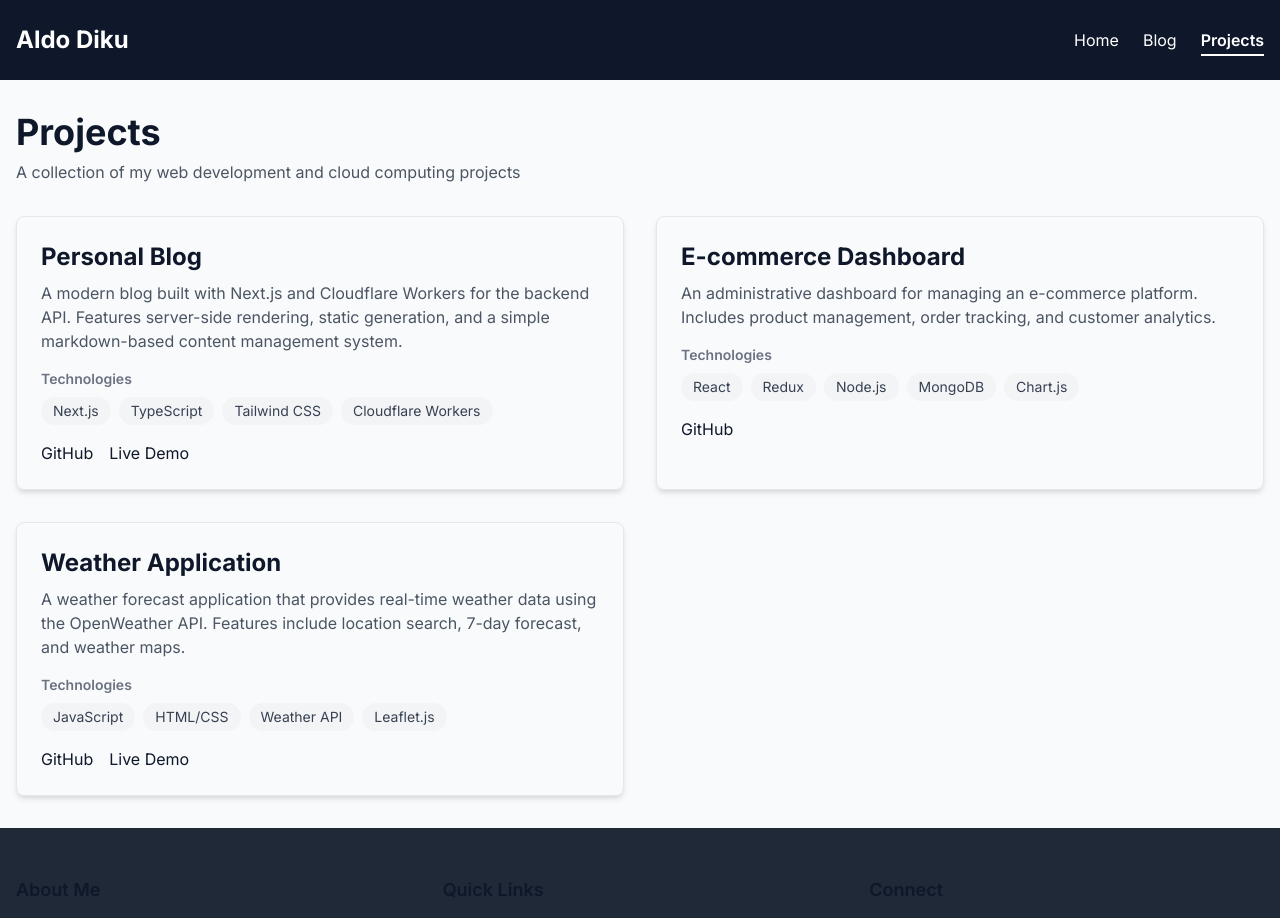
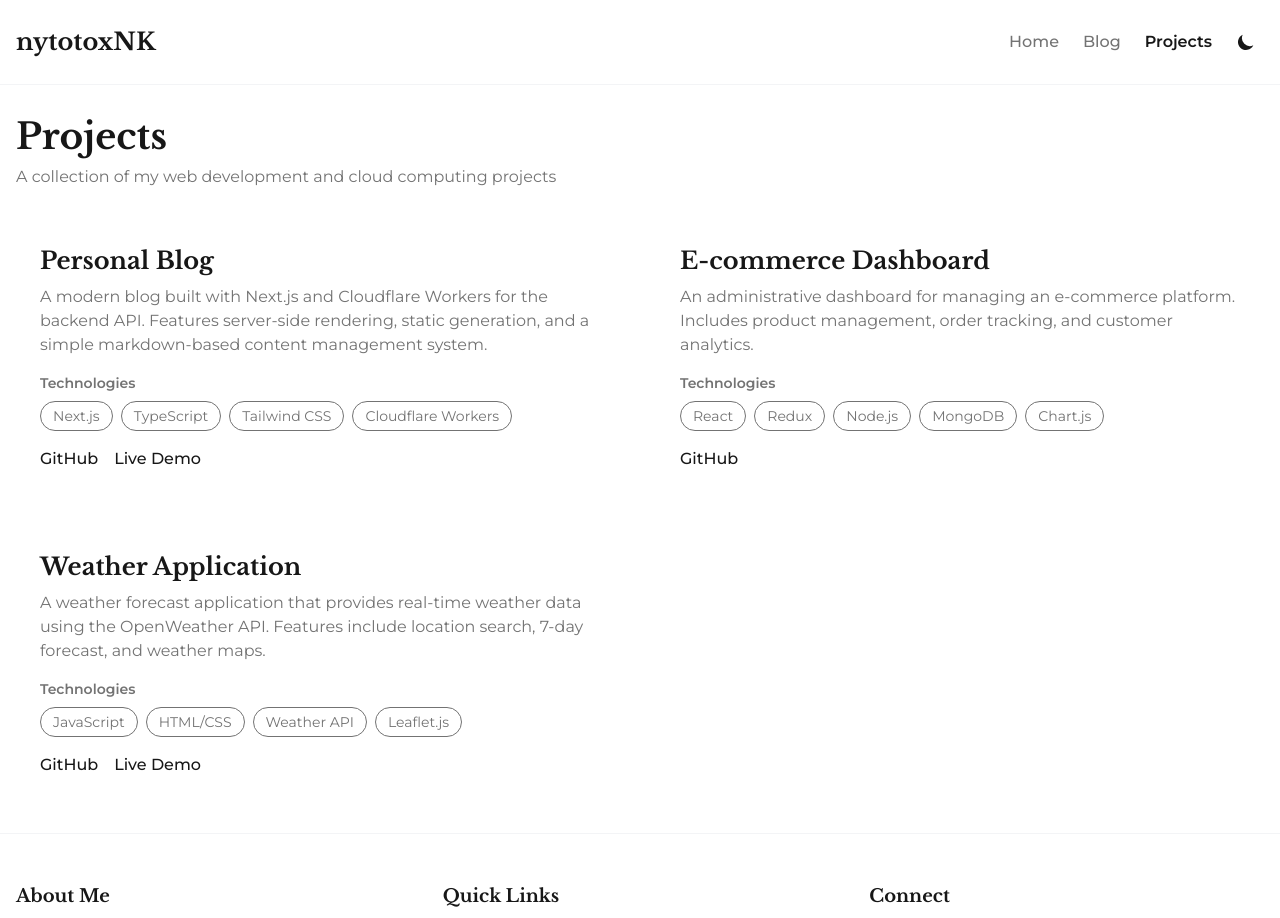
Before and after one commit to NonCaptiosus/nytotoxnk, a Next.js app: page /projects in a window 1280 px wide. Shown: the top 918 px of the page. Built offline with nearby package versions, Linux system fonts and the light colour scheme.

Commit message:
best state of the blog yet

```diff
--- a/package.json
+++ b/package.json
@@ -17,6 +17,7 @@
     "itty-router": "^5.0.18",
     "next": "^14.0.4",
     "next-auth": "^4.24.4",
+    "next-themes": "^0.4.6",
     "react": "^18.2.0",
     "react-dom": "^18.2.0",
     "react-markdown": "^9.0.1",
--- a/src/app/layout.tsx
+++ b/src/app/layout.tsx
@@ -1,15 +1,24 @@
-"use client"
-
 import '../styles/globals.css';
 import type { Metadata } from 'next';
-import { Inter } from 'next/font/google';
+import { Libre_Baskerville, Montserrat } from 'next/font/google';
 import Header from '../components/Header';
 import Footer from '../components/Footer';
+import { ThemeProvider } from '../components/ThemeProvider';
 
-const inter = Inter({ subsets: ['latin'] });
+const libre = Libre_Baskerville({
+  weight: ['400', '700'],
+  subsets: ['latin'],
+  variable: '--font-libre'
+});
+
+const montserrat = Montserrat({
+  weight: ['400', '500', '600', '700'],
+  subsets: ['latin'],
+  variable: '--font-montserrat'
+});
 
 export const metadata: Metadata = {
-  title: 'Personal Blog',
+  title: 'nytotoxNK Blog',
   description: 'A personal blog built with Next.js and Cloudflare',
 };
 
@@ -19,8 +28,9 @@ export default function RootLayout({
   children: React.ReactNode;
 }) {
   return (
-    <html lang="en">
-      <body className={inter.className}>
+    <html lang="en" suppressHydrationWarning>
+      <body className={`${libre.variable} ${montserrat.variable} font-sans`}>
+        <ThemeProvider attribute="class" defaultTheme="system" enableSystem>
           <div className="min-h-screen flex flex-col">
             <Header />
             <main className="flex-grow container mx-auto px-4 py-8">
@@ -28,6 +38,7 @@ export default function RootLayout({
             </main>
             <Footer />
           </div>
+        </ThemeProvider>
       </body>
     </html>
   );
--- a/src/app/page.tsx
+++ b/src/app/page.tsx
@@ -5,22 +5,22 @@ export default async function Home() {
   const posts = await fetchPosts();
 
   return (
-    <div className="space-y-8">
-      <section className="bg-primary text-white p-8 rounded-lg shadow-md">
-        <h1 className="text-4xl font-bold mb-4">Welcome to My Personal Blog</h1>
-        <p className="text-xl mb-6">
+    <div className="space-y-12">
+      <section className="p-8">
+        <h1 className="text-4xl font-bold mb-4 font-serif text-primary dark:text-text-dark">Welcome to My Blog</h1>
+        <p className="text-xl mb-6 text-secondary dark:text-accent-dark">
           Exploring web development, cloud technologies, and more.
         </p>
         <div className="flex gap-4">
           <Link
             href="/blogs"
-            className="bg-white text-primary px-6 py-2 rounded font-semibold hover:bg-gray-100 transition-colors"
+            className="bg-primary text-white px-6 py-2 rounded hover:bg-opacity-90 transition-colors dark:bg-accent-dark dark:text-background-dark"
           >
             Read Blog
           </Link>
           <Link
             href="/projects"
-            className="border border-white px-6 py-2 rounded font-semibold hover:bg-white hover:text-primary transition-colors"
+            className="border border-primary text-primary px-6 py-2 rounded hover:bg-gray-50 transition-colors dark:border-accent-dark dark:text-text-dark dark:hover:bg-neutral-800"
           >
             View Projects
           </Link>
@@ -29,10 +29,10 @@ export default async function Home() {
 
       <section>
         <div className="flex justify-between items-center mb-6">
-          <h2 className="text-3xl font-bold">Latest Posts</h2>
+          <h2 className="text-3xl font-bold font-serif text-primary dark:text-text-dark">Latest Posts</h2>
           <Link
             href="/blogs"
-            className="text-primary hover:underline font-medium"
+            className="text-primary hover:underline font-medium dark:text-accent-dark"
           >
             View All
           </Link>
@@ -41,34 +41,32 @@ export default async function Home() {
         <div className="grid grid-cols-1 md:grid-cols-2 lg:grid-cols-3 gap-6">
           {posts && posts.length > 0 ? (
             posts.slice(0, 3).map((post: Post) => (
-              <div key={post.id} className="border rounded-lg overflow-hidden shadow-md hover:shadow-lg transition-shadow">
-                <div className="p-6">
-                  <h3 className="text-xl font-bold mb-2 hover:text-primary transition-colors">
+              <div key={post.id} className="dark:bg-card-dark p-6">
+                <h3 className="text-xl font-bold mb-2 hover:text-secondary transition-colors font-serif text-primary dark:text-text-dark">
                   <Link href={`/blogs/${post.slug}`}>
                     {post.title}
                   </Link>
                 </h3>
-                  <p className="text-gray-600 mb-4">
+                <p className="text-secondary dark:text-accent-dark mb-4">
                   {post.content.length > 150
                     ? `${post.content.substring(0, 150)}...`
                     : post.content}
                 </p>
-                  <div className="flex justify-between items-center text-sm text-gray-500">
+                <div className="flex justify-between items-center text-sm text-secondary dark:text-accent-dark">
                   <span>
                     {new Date(post.createdAt || '').toLocaleDateString()}
                   </span>
                   <Link
                     href={`/blogs/${post.slug}`}
-                      className="text-primary hover:underline"
+                    className="text-primary hover:underline dark:text-text-dark"
                   >
                     Read More
                   </Link>
                 </div>
               </div>
-              </div>
             ))
           ) : (
-            <p className="col-span-3 text-center py-8 text-gray-500">
+            <p className="col-span-3 text-center py-8 text-secondary dark:text-accent-dark">
               No posts found. Check back soon!
             </p>
           )}
--- a/src/app/projects/page.tsx
+++ b/src/app/projects/page.tsx
@@ -46,24 +46,23 @@ export default function ProjectsPage() {
   return (
     <div>
       <div className="mb-8">
-        <h1 className="text-4xl font-bold mb-2">Projects</h1>
-        <p className="text-gray-600">
+        <h1 className="text-4xl font-bold mb-2 font-serif text-primary dark:text-text-dark">Projects</h1>
+        <p className="text-secondary dark:text-accent-dark">
           A collection of my web development and cloud computing projects
         </p>
       </div>
 
       <div className="grid grid-cols-1 md:grid-cols-2 gap-8">
         {projects.map((project) => (
-          <div key={project.id} className="border rounded-lg overflow-hidden shadow-md hover:shadow-lg transition-shadow">
-            <div className="p-6">
-              <h2 className="text-2xl font-bold mb-2">{project.title}</h2>
-              <p className="text-gray-600 mb-4">{project.description}</p>
+          <div key={project.id} className="p-6 dark:bg-card-dark">
+            <h2 className="text-2xl font-bold mb-2 text-primary dark:text-text-dark font-serif">{project.title}</h2>
+            <p className="text-secondary dark:text-accent-dark mb-4">{project.description}</p>
 
             <div className="mb-4">
-                <h3 className="text-sm font-semibold text-gray-500 mb-2">Technologies</h3>
+              <h3 className="text-sm font-semibold text-secondary dark:text-accent-dark mb-2">Technologies</h3>
               <div className="flex flex-wrap gap-2">
                 {project.technologies.map((tech) => (
-                    <span key={tech} className="bg-gray-100 text-gray-700 px-3 py-1 rounded-full text-sm">
+                  <span key={tech} className="px-3 py-1 rounded-full text-sm border border-secondary dark:border-accent-dark text-secondary dark:text-accent-dark">
                     {tech}
                   </span>
                 ))}
@@ -76,7 +75,7 @@ export default function ProjectsPage() {
                   href={project.github}
                   target="_blank"
                   rel="noopener noreferrer"
-                    className="text-primary hover:underline"
+                  className="text-primary hover:underline font-medium dark:text-text-dark"
                 >
                   GitHub
                 </a>
@@ -86,12 +85,11 @@ export default function ProjectsPage() {
                   href={project.link}
                   target="_blank"
                   rel="noopener noreferrer"
-                    className="text-primary hover:underline"
+                  className="text-primary hover:underline font-medium dark:text-text-dark"
                 >
                   Live Demo
                 </a>
               )}
-              </div>
             </div>
           </div>
         ))}
--- a/src/components/Footer.tsx
+++ b/src/components/Footer.tsx
@@ -6,33 +6,33 @@ export default function Footer() {
   const currentYear = new Date().getFullYear();
 
   return (
-    <footer className="bg-gray-800 text-white">
-      <div className="container mx-auto px-4 py-12">
+    <footer className="border-t border-gray-100 dark:border-neutral-800 py-12">
+      <div className="container mx-auto px-4">
         <div className="grid grid-cols-1 md:grid-cols-3 gap-8">
           {/* About section */}
           <div>
-            <h3 className="text-lg font-semibold mb-4">About Me</h3>
-            <p className="text-gray-400">
+            <h3 className="text-lg font-semibold mb-4 font-serif text-primary dark:text-text-dark">About Me</h3>
+            <p className="text-secondary dark:text-accent-dark">
               Web developer passionate about creating modern, responsive web applications using the latest technologies.
             </p>
           </div>
 
           {/* Quick links */}
           <div>
-            <h3 className="text-lg font-semibold mb-4">Quick Links</h3>
+            <h3 className="text-lg font-semibold mb-4 font-serif text-primary dark:text-text-dark">Quick Links</h3>
             <ul className="space-y-2">
               <li>
-                <Link href="/" className="text-gray-400 hover:text-white transition-colors">
+                <Link href="/" className="text-secondary dark:text-accent-dark hover:text-primary dark:hover:text-text-dark transition-colors">
                   Home
                 </Link>
               </li>
               <li>
-                <Link href="/blogs" className="text-gray-400 hover:text-white transition-colors">
+                <Link href="/blogs" className="text-secondary dark:text-accent-dark hover:text-primary dark:hover:text-text-dark transition-colors">
                   Blog
                 </Link>
               </li>
               <li>
-                <Link href="/projects" className="text-gray-400 hover:text-white transition-colors">
+                <Link href="/projects" className="text-secondary dark:text-accent-dark hover:text-primary dark:hover:text-text-dark transition-colors">
                   Projects
                 </Link>
               </li>
@@ -41,13 +41,13 @@ export default function Footer() {
 
           {/* Social links */}
           <div>
-            <h3 className="text-lg font-semibold mb-4">Connect</h3>
+            <h3 className="text-lg font-semibold mb-4 font-serif text-primary dark:text-text-dark">Connect</h3>
             <div className="flex space-x-4">
               <a
                 href="https://github.com/yourusername"
                 target="_blank"
                 rel="noopener noreferrer"
-                className="text-gray-400 hover:text-white transition-colors"
+                className="text-secondary dark:text-accent-dark hover:text-primary dark:hover:text-text-dark transition-colors"
                 aria-label="GitHub"
               >
                 <svg className="h-6 w-6" fill="currentColor" viewBox="0 0 24 24">
@@ -58,7 +58,7 @@ export default function Footer() {
                 href="https://twitter.com/yourusername"
                 target="_blank"
                 rel="noopener noreferrer"
-                className="text-gray-400 hover:text-white transition-colors"
+                className="text-secondary dark:text-accent-dark hover:text-primary dark:hover:text-text-dark transition-colors"
                 aria-label="Twitter"
               >
                 <svg className="h-6 w-6" fill="currentColor" viewBox="0 0 24 24">
@@ -69,7 +69,7 @@ export default function Footer() {
                 href="https://linkedin.com/in/yourusername"
                 target="_blank"
                 rel="noopener noreferrer"
-                className="text-gray-400 hover:text-white transition-colors"
+                className="text-secondary dark:text-accent-dark hover:text-primary dark:hover:text-text-dark transition-colors"
                 aria-label="LinkedIn"
               >
                 <svg className="h-6 w-6" fill="currentColor" viewBox="0 0 24 24">
@@ -80,8 +80,8 @@ export default function Footer() {
           </div>
         </div>
 
-        <div className="mt-8 pt-8 border-t border-gray-700 text-center text-gray-400">
-          <p>© {currentYear} Aldo Diku. All rights reserved.</p>
+        <div className="mt-8 pt-8 border-t border-gray-100 dark:border-neutral-800 text-center text-secondary dark:text-accent-dark">
+          <p>© {currentYear} nytotoxNK. All rights reserved.</p>
         </div>
       </div>
     </footer>
--- a/src/components/Header.tsx
+++ b/src/components/Header.tsx
@@ -2,6 +2,7 @@
 
 import Link from 'next/link';
 import { usePathname } from 'next/navigation';
+import ThemeSwitcher from './ThemeSwitcher';
 
 export default function Header() {
   const pathname = usePathname();
@@ -11,21 +12,22 @@ export default function Header() {
   };
 
   return (
-    <header className="bg-primary text-white">
+    <header className="border-b border-gray-100 dark:border-neutral-800">
       <div className="container mx-auto px-4 py-6">
         <div className="flex justify-between items-center">
           {/* Logo */}
-          <Link href="/" className="text-2xl font-bold hover:text-gray-200">
-            Aldo Diku
+          <Link href="/" className="text-2xl font-bold text-primary hover:text-secondary dark:text-text-dark dark:hover:text-accent-dark font-serif">
+            nytotoxNK
           </Link>
 
           {/* Desktop Navigation */}
+          <div className="flex items-center space-x-4">
             <nav>
-            <ul className="flex space-x-6">
+              <ul className="flex space-x-6 font-medium">
                 <li>
                   <Link
                     href="/"
-                  className={`hover:text-gray-200 ${isActive('/') ? 'font-semibold border-b-2 border-white pb-1' : ''}`}
+                    className={`hover:text-secondary dark:hover:text-accent-dark ${isActive('/') ? 'text-primary font-semibold dark:text-text-dark' : 'text-secondary dark:text-accent-dark'}`}
                   >
                     Home
                   </Link>
@@ -33,7 +35,7 @@ export default function Header() {
                 <li>
                   <Link
                     href="/blogs"
-                  className={`hover:text-gray-200 ${isActive('/blogs') ? 'font-semibold border-b-2 border-white pb-1' : ''}`}
+                    className={`hover:text-secondary dark:hover:text-accent-dark ${isActive('/blogs') ? 'text-primary font-semibold dark:text-text-dark' : 'text-secondary dark:text-accent-dark'}`}
                   >
                     Blog
                   </Link>
@@ -41,13 +43,15 @@ export default function Header() {
                 <li>
                   <Link
                     href="/projects"
-                  className={`hover:text-gray-200 ${isActive('/projects') ? 'font-semibold border-b-2 border-white pb-1' : ''}`}
+                    className={`hover:text-secondary dark:hover:text-accent-dark ${isActive('/projects') ? 'text-primary font-semibold dark:text-text-dark' : 'text-secondary dark:text-accent-dark'}`}
                   >
                     Projects
                   </Link>
                 </li>
               </ul>
             </nav>
+            <ThemeSwitcher />
+          </div>
         </div>
       </div>
     </header>
--- /dev/null
+++ b/src/components/ThemeProvider.tsx
@@ -0,0 +1,14 @@
+"use client"
+
+import { ThemeProvider as NextThemesProvider } from "next-themes"
+import { ReactNode } from "react"
+
+export function ThemeProvider({
+  children,
+  ...props
+}: {
+  children: ReactNode;
+  [prop: string]: any;
+}) {
+  return <NextThemesProvider {...props}>{children}</NextThemesProvider>
+}
--- /dev/null
+++ b/src/components/ThemeSwitcher.tsx
@@ -0,0 +1,54 @@
+"use client"
+
+import { useEffect, useState } from 'react'
+import { useTheme } from 'next-themes'
+
+export default function ThemeSwitcher() {
+  const [mounted, setMounted] = useState(false)
+  const { theme, setTheme } = useTheme()
+
+  // useEffect only runs on the client, so now we can safely show the UI
+  useEffect(() => {
+    setMounted(true)
+  }, [])
+
+  if (!mounted) {
+    return null
+  }
+
+  return (
+    <button
+      onClick={() => setTheme(theme === 'dark' ? 'light' : 'dark')}
+      className="p-2 rounded-full transition-colors"
+      aria-label="Toggle theme"
+    >
+      {theme === 'dark' ? (
+        // Sun icon for dark mode
+        <svg
+          xmlns="http://www.w3.org/2000/svg"
+          className="h-5 w-5 text-accent-dark"
+          viewBox="0 0 20 20"
+          fill="currentColor"
+        >
+          <path
+            fillRule="evenodd"
+            d="M10 2a1 1 0 011 1v1a1 1 0 11-2 0V3a1 1 0 011-1zm4 8a4 4 0 11-8 0 4 4 0 018 0zm-.464 4.95l.707.707a1 1 0 001.414-1.414l-.707-.707a1 1 0 00-1.414 1.414zm2.12-10.607a1 1 0 010 1.414l-.706.707a1 1 0 11-1.414-1.414l.707-.707a1 1 0 011.414 0zM17 11a1 1 0 100-2h-1a1 1 0 100 2h1zm-7 4a1 1 0 011 1v1a1 1 0 11-2 0v-1a1 1 0 011-1zM5.05 6.464A1 1 0 106.465 5.05l-.708-.707a1 1 0 00-1.414 1.414l.707.707zm1.414 8.486l-.707.707a1 1 0 01-1.414-1.414l.707-.707a1 1 0 011.414 1.414zM4 11a1 1 0 100-2H3a1 1 0 000 2h1z"
+            clipRule="evenodd"
+          />
+        </svg>
+      ) : (
+        // Moon icon for light mode
+        <svg
+          xmlns="http://www.w3.org/2000/svg"
+          className="h-5 w-5 text-primary"
+          viewBox="0 0 20 20"
+          fill="currentColor"
+        >
+          <path
+            d="M17.293 13.293A8 8 0 016.707 2.707a8.001 8.001 0 1010.586 10.586z"
+          />
+        </svg>
+      )}
+    </button>
+  )
+}
--- a/src/styles/globals.css
+++ b/src/styles/globals.css
@@ -5,11 +5,15 @@
 /* Additional custom styles can be added here */
 @layer base {
   body {
-    @apply text-gray-800 bg-gray-50;
+    @apply text-text-light bg-background-light transition-colors duration-200;
+  }
+
+  .dark body {
+    @apply text-text-dark bg-background-dark;
   }
 
   h1, h2, h3, h4, h5, h6 {
-    @apply font-bold text-primary;
+    @apply font-bold text-primary dark:text-text-dark;
   }
 
   a {
@@ -23,15 +27,15 @@
   }
 
   .btn-primary {
-    @apply bg-primary text-white hover:bg-opacity-90;
+    @apply bg-primary text-white hover:bg-opacity-90 dark:bg-accent-dark dark:text-background-dark;
   }
 
   .btn-secondary {
-    @apply bg-white text-primary border border-primary hover:bg-gray-50;
+    @apply bg-white text-primary border border-primary hover:bg-gray-50 dark:bg-background-dark dark:text-text-dark dark:border-accent-dark dark:hover:bg-neutral-800;
   }
 
   .card {
-    @apply bg-white rounded-lg shadow-md p-6;
+    @apply bg-card-light rounded-lg shadow-sm p-6 dark:bg-card-dark;
   }
 
   .container {
--- a/tailwind.config.js
+++ b/tailwind.config.js
@@ -5,11 +5,32 @@ module.exports = {
     './src/components/**/*.{js,ts,jsx,tsx,mdx}',
     './src/app/**/*.{js,ts,jsx,tsx,mdx}',
   ],
+  darkMode: 'class',
   theme: {
     extend: {
       colors: {
-        primary: '#0f172a',
-        secondary: '#6b7280',
+        primary: '#171717', // dark gray/almost black
+        secondary: '#737373',
+        background: {
+          light: '#ffffff',
+          dark: '#171717',
+        },
+        card: {
+          light: '#ffffff',
+          dark: '#262626',
+        },
+        text: {
+          light: '#171717',
+          dark: '#f5f5f5',
+        },
+        accent: {
+          light: '#404040',
+          dark: '#d4d4d4',
+        },
+      },
+      fontFamily: {
+        sans: ['var(--font-montserrat)', 'sans-serif'],
+        serif: ['var(--font-libre)', 'serif'],
       },
       typography: {
         DEFAULT: {
```
Also changed, not shown: src/app/blogs/page.tsx (+10 -10 lines), 2 other files (tests, documents, lock files or other folders). Lines whose indentation alone changed are shown as unchanged.
